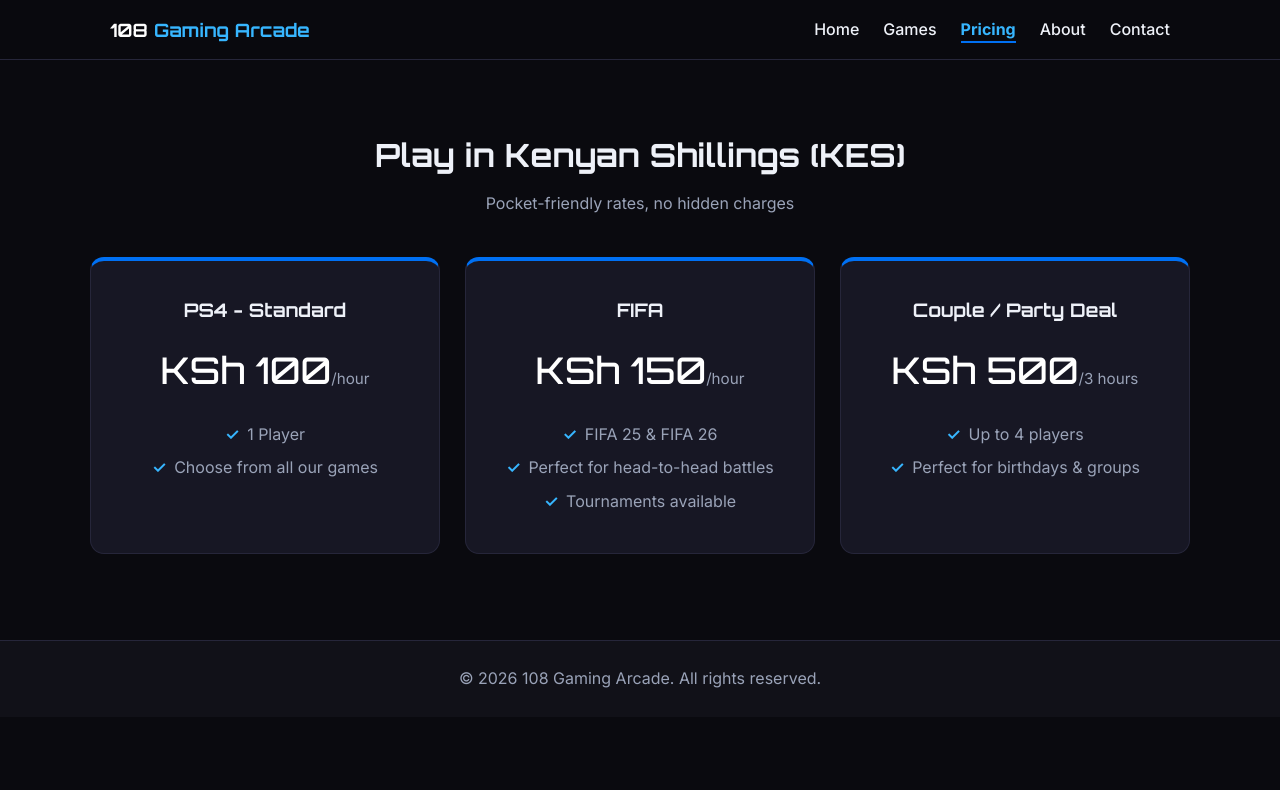
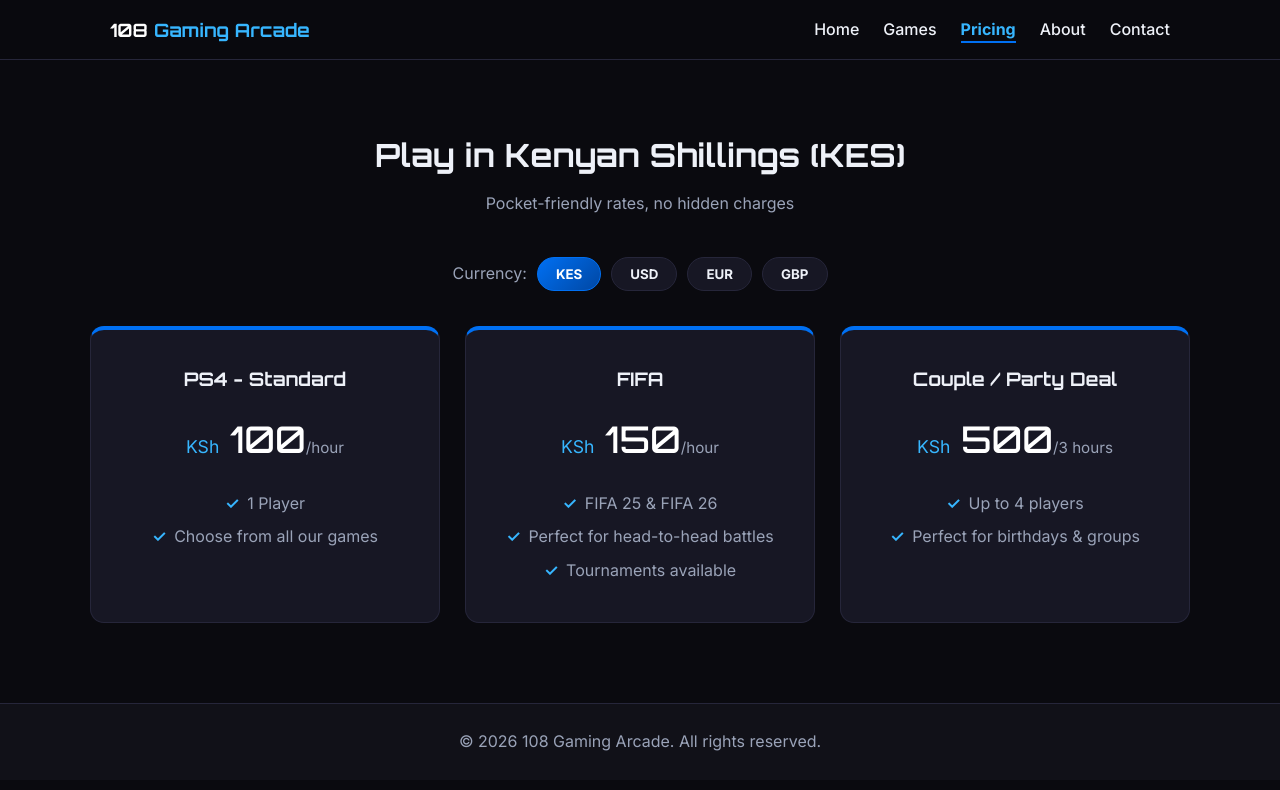
Before and after one commit to Njap-png/108-Games-Arcade, a plain HTML site: page pricing.html in a window 1280 px wide. Drawn offline with Linux system fonts and the light colour scheme.

Commit message:
Add currency switcher (default KES) to pricing page

```diff
--- a/pricing.html
+++ b/pricing.html
@@ -23,10 +23,17 @@
   <section id="pricing" class="pricing page">
     <h2>Play in Kenyan Shillings (KES)</h2>
     <p class="subtitle">Pocket-friendly rates, no hidden charges</p>
+    <div class="currency-switch">
+      <span>Currency:</span>
+      <button class="cur-btn active" data-cur="KES">KES</button>
+      <button class="cur-btn" data-cur="USD">USD</button>
+      <button class="cur-btn" data-cur="EUR">EUR</button>
+      <button class="cur-btn" data-cur="GBP">GBP</button>
+    </div>
     <div class="cards">
       <div class="card">
         <h3>PS4 - Standard</h3>
-        <p class="price">KSh 100<span>/hour</span></p>
+        <p class="price"><span class="curr" data-cur-symbol="KSh">KSh</span> <span class="amount" data-kes="100">100</span><span class="per">/hour</span></p>
         <ul>
           <li>1 Player</li>
           <li>Choose from all our games</li>
@@ -34,7 +41,7 @@
       </div>
       <div class="card">
         <h3>FIFA</h3>
-        <p class="price">KSh 150<span>/hour</span></p>
+        <p class="price"><span class="curr" data-cur-symbol="KSh">KSh</span> <span class="amount" data-kes="150">150</span><span class="per">/hour</span></p>
         <ul>
           <li>FIFA 25 &amp; FIFA 26</li>
           <li>Perfect for head-to-head battles</li>
@@ -43,7 +50,7 @@
       </div>
       <div class="card">
         <h3>Couple / Party Deal</h3>
-        <p class="price">KSh 500<span>/3 hours</span></p>
+        <p class="price"><span class="curr" data-cur-symbol="KSh">KSh</span> <span class="amount" data-kes="500">500</span><span class="per">/3 hours</span></p>
         <ul>
           <li>Up to 4 players</li>
           <li>Perfect for birthdays &amp; groups</li>
--- a/script.js
+++ b/script.js
@@ -1 +1,36 @@
-console.log("108 Gaming Arcade");
+const RATES = { KES: 1, USD: 130, EUR: 140, GBP: 165 };
+const SYMBOLS = { KES: "KSh", USD: "$", EUR: "\u20ac", GBP: "\u00a3" };
+
+document.addEventListener("DOMContentLoaded", () => {
+  const buttons = document.querySelectorAll(".cur-btn");
+  const amounts = document.querySelectorAll(".amount");
+  const curs = document.querySelectorAll(".curr");
+  if (!buttons.length) return;
+
+  function format(value) {
+    return value % 1 === 0
+      ? value.toLocaleString("en-US", { maximumFractionDigits: 0 })
+      : value.toFixed(2);
+  }
+
+  function apply(currency) {
+    const rate = RATES[currency];
+    amounts.forEach((a) => {
+      const kes = Number(a.dataset.kes);
+      a.textContent = format(kes / rate);
+    });
+    curs.forEach((c) => {
+      c.textContent = SYMBOLS[currency];
+    });
+  }
+
+  buttons.forEach((btn) => {
+    btn.addEventListener("click", () => {
+      buttons.forEach((b) => b.classList.remove("active"));
+      btn.classList.add("active");
+      apply(btn.dataset.cur);
+    });
+  });
+
+  apply("KES");
+});
--- a/styles.css
+++ b/styles.css
@@ -181,6 +181,37 @@ section h2 {
   margin-bottom: 40px;
 }
 
+.currency-switch {
+  display: flex;
+  justify-content: center;
+  align-items: center;
+  gap: 10px;
+  margin-bottom: 35px;
+  color: var(--muted);
+}
+
+.cur-btn {
+  padding: 8px 18px;
+  background: var(--card);
+  border: 1px solid var(--border);
+  border-radius: 50px;
+  color: var(--text);
+  font-family: "Inter", sans-serif;
+  font-weight: 700;
+  cursor: pointer;
+  transition: background 0.2s, color 0.2s, border-color 0.2s;
+}
+
+.cur-btn:hover {
+  border-color: var(--play);
+}
+
+.cur-btn.active {
+  background: linear-gradient(135deg, var(--play), var(--play-dark));
+  border-color: var(--play);
+  color: #fff;
+}
+
 /* ---------- Games ---------- */
 .games {
   background: var(--bg-2);
@@ -267,9 +298,15 @@ section h2 {
   margin-bottom: 18px;
 }
 
-.price span {
+.price .per {
   font-size: 0.95rem;
   color: var(--muted);
+  font-family: "Inter", sans-serif;
+}
+
+.price .curr {
+  font-size: 1.1rem;
+  color: var(--play-glow);
   font-family: "Inter", sans-serif;
 }
 
```
